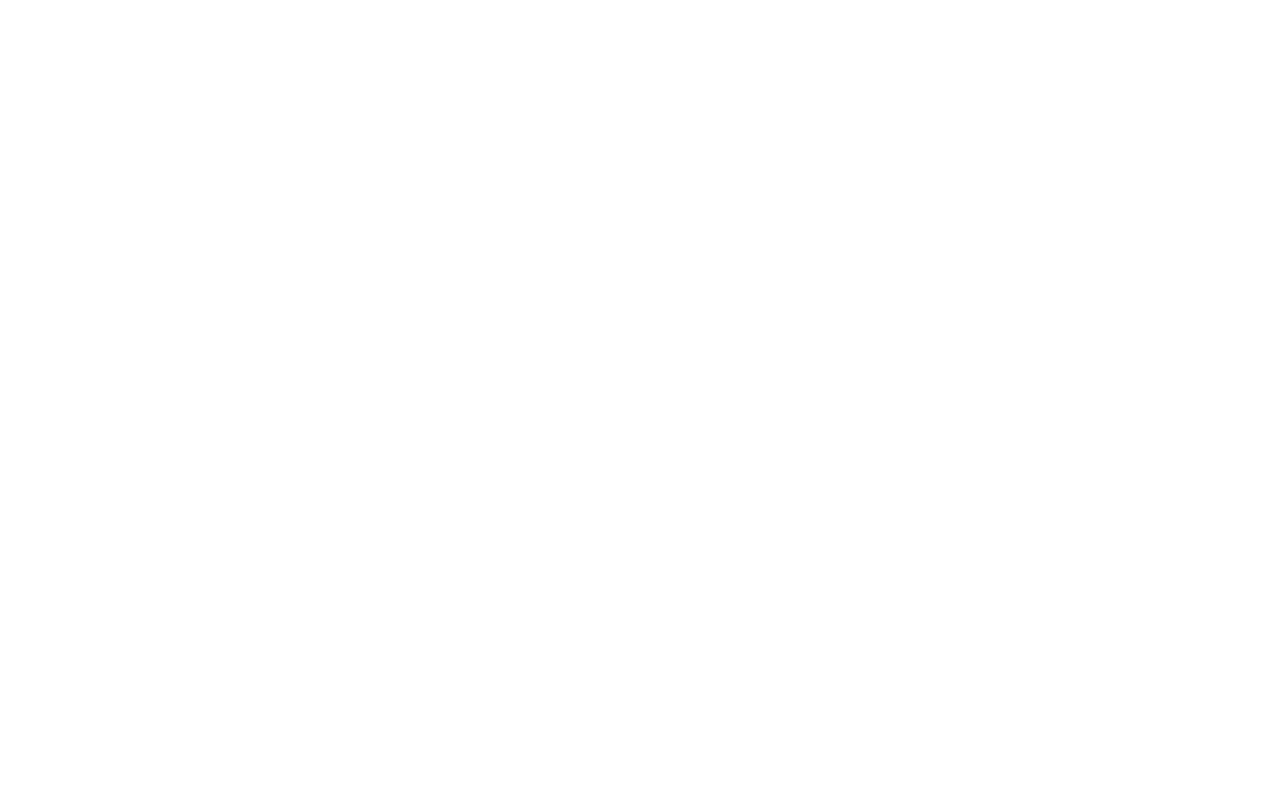
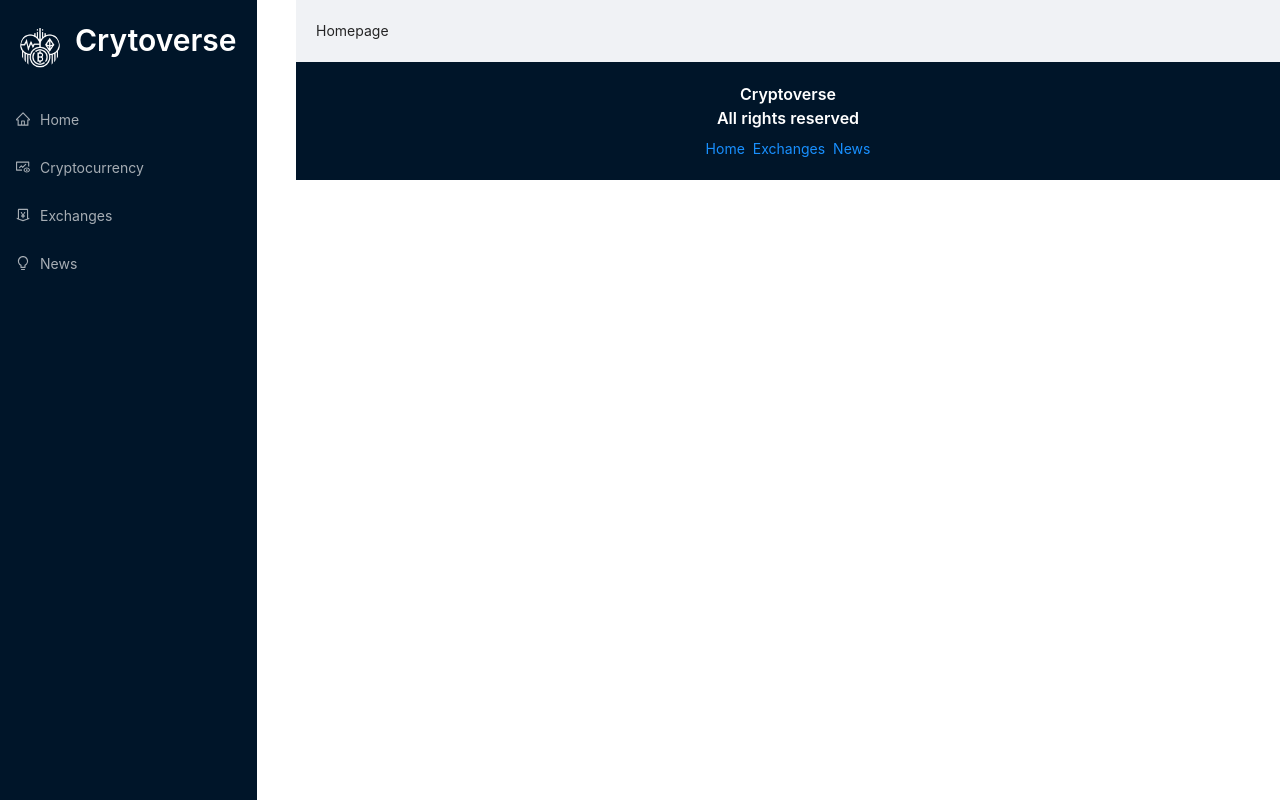
Before and after one commit to Hostlife22/cryptocurrency, a React (Vite) app: page / in a window 1280 px wide. Built offline with nearby package versions, Linux system fonts and the light colour scheme.

Commit message:
feat: added start pages

```diff
--- a/src/App.css
+++ b/src/App.css
@@ -1,42 +1,378 @@
-.App {
-  text-align: center;
+:root {
+  --text-primary: #000;
+  --bgPrimary: #fff;
+  --bgSecondary: #f9f9f9;
+  --pink: #0071bd;
+  --light-blue: #e6f7ff;
+  --border: #d9d9d9;
 }
 
-.App-logo {
-  height: 40vmin;
-  pointer-events: none;
+* {
+  margin: 0;
+  padding: 0;
+  box-sizing: border-box;
 }
 
-@media (prefers-reduced-motion: no-preference) {
-  .App-logo {
-    animation: App-logo-spin infinite 20s linear;
+a:hover {
+  color: var(--pink) !important;
+}
+
+.app {
+  display: flex;
+  overflow: hidden;
+}
+
+.navbar {
+  flex: 0.2;
+  background-color: rgb(0, 21, 41);
+}
+
+.main {
+  flex: 0.8;
+  width: 100%;
+}
+.routes {
+  padding: 20px;
+}
+.nav-container {
+  position: fixed;
+  left: 0;
+  margin: 10px;
+  height: 100vh;
+  margin: 0px;
+  background-color: rgb(0, 21, 41);
+}
+
+.logo-container {
+  background-color: #001529;
+  display: flex;
+  padding: 20px;
+  align-items: center;
+  width: 100%;
+}
+.logo {
+  display: inline-block;
+  margin: 0 0 0 15px;
+}
+.logo a {
+  color: white;
+}
+.menu-control-container {
+  display: none !important;
+  position: absolute !important;
+  right: 10px !important;
+  top: 25px !important;
+  font-size: 1.2rem !important;
+  background-color: var(--bgSecondary) !important;
+  border: none !important;
+}
+
+.loader {
+  height: 81vh;
+  display: flex;
+  justify-content: center;
+  align-items: center;
+}
+
+@media screen and (max-width: 1300px) {
+  .main {
+    margin-left: 50px;
   }
 }
 
-.App-header {
-  background-color: #282c34;
-  min-height: 100vh;
-  display: flex;
-  flex-direction: column;
-  align-items: center;
-  justify-content: center;
-  font-size: calc(10px + 2vmin);
-  color: white;
-}
-
-.App-link {
-  color: #61dafb;
-}
-
-@keyframes App-logo-spin {
-  from {
-    transform: rotate(0deg);
-  }
-  to {
-    transform: rotate(360deg);
+@media screen and (max-width: 1170px) {
+  .main {
+    margin-left: 50px;
   }
 }
 
-button {
-  font-size: calc(10px + 2vmin);
+@media screen and (max-width: 1000px) {
+  .main {
+    margin-left: 100px;
+  }
 }
+
+@media screen and (max-width: 800px) {
+  .app {
+    flex-direction: column;
+    overflow: hidden;
+  }
+
+  .navbar {
+    flex: 1;
+  }
+
+  .main {
+    flex: 1;
+    margin-top: 90px;
+    margin-left: 0px;
+    margin-right: 10px;
+  }
+
+  .nav-container {
+    height: 8vh;
+    position: fixed;
+    width: 100%;
+    z-index: 100;
+    background-color: var(--bgSecondary);
+  }
+
+  .menu-control-container {
+    display: block !important;
+  }
+
+  .ant-menu {
+    position: absolute;
+    right: 0px;
+  }
+  .home-title {
+    font-size: 1.4rem !important;
+  }
+  .show-more {
+    font-size: 1.3rem !important;
+  }
+}
+
+.coin-detail-container {
+  margin: 30px;
+}
+
+.coin-heading-container {
+  display: flex;
+  justify-content: center;
+  align-items: center;
+  flex-direction: column;
+  border-bottom: 1px solid var(--border);
+  padding-top: 20px;
+  padding-bottom: 20px;
+  gap: 10px;
+}
+
+.coin-heading-container .coin-name {
+  font-weight: 900;
+  color: var(--pink);
+}
+
+.coin-heading-container p {
+  font-size: 1rem;
+  opacity: 0.9;
+  margin-bottom: 20px;
+}
+
+.stats-container {
+  display: flex;
+  justify-content: space-between;
+  align-items: center;
+  gap: 40px;
+}
+
+.stats-container h2 {
+  font-weight: 700;
+  font-size: 1.4rem;
+  margin-top: 20px;
+  color: var(--pink);
+}
+
+.coin-details-heading {
+  font-weight: 700 !important;
+  margin-top: 20px !important;
+  color: var(--pink) !important;
+}
+
+.coin-stats {
+  display: flex;
+  justify-content: space-between;
+  border-bottom: 1px solid var(--border);
+  font-size: 1rem;
+  opacity: 0.9;
+  padding: 20px;
+}
+
+.coin-stats-name {
+  display: flex;
+  gap: 10px;
+  font-size: 1rem;
+}
+
+.stats {
+  font-weight: 800;
+}
+
+.coin-value-statistics-heading p {
+  font-size: 1rem;
+  opacity: 0.9;
+}
+
+.coin-desc-link {
+  display: flex;
+  gap: 40px;
+  margin-top: 40px;
+  padding-top: 20px;
+}
+
+.coin-desc-link h2 {
+  font-weight: 700;
+  color: var(--pink);
+}
+
+.coin-desc-link p {
+  font-size: 1rem;
+  opacity: 0.9;
+}
+
+.coin-desc-link a {
+  color: var(--pink);
+}
+
+.coin-desc-link h3 {
+  font-weight: 700;
+}
+
+.coin-desc {
+  flex: 0.5;
+}
+
+.coin-links {
+  padding: 0px 20px;
+  flex: 0.5;
+}
+
+.coin-link {
+  display: flex;
+  justify-content: space-between;
+  align-items: center;
+  border-bottom: 1px solid var(--border);
+  padding: 20px;
+}
+
+.link-name {
+  text-transform: capitalize;
+  font-size: 1rem;
+}
+
+.coin-link a {
+  color: var(--pink);
+  font-weight: 700;
+  font-size: 1rem;
+}
+
+.coin-link:hover,
+.coin-stats:hover {
+  background-color: var(--bgSecondary);
+}
+
+@media screen and (max-width: 1000px) {
+  .stats-container {
+    flex-direction: column;
+  }
+  .coin-desc-link {
+    flex-direction: column;
+  }
+  .stats-container h2 {
+    margin-top: 0px;
+  }
+}
+
+@media screen and (max-width: 500px) {
+  .coin-links {
+    padding: 0px;
+  }
+  .coin-detail-container {
+    margin: 0;
+  }
+}
+@media screen and (max-width: 500px) {
+  .heading {
+    margin-top: 20px;
+  }
+}
+
+.select-news {
+  width: 180px;
+}
+.news-card {
+  min-height: 300px !important;
+}
+.news-image-container {
+  display: flex !important;
+  justify-content: space-between !important;
+}
+.news-title {
+  width: 70%;
+}
+
+.news-image-container .img {
+  width: 100px;
+  height: 100px;
+}
+.news-card p {
+  color: black;
+  margin: 10px 0px !important;
+}
+.provider-container {
+  display: flex;
+  justify-content: space-between;
+}
+.provider-name {
+  margin-left: 10px;
+}
+
+.chart-header {
+  display: flex;
+  justify-content: space-between;
+  gap: 50px;
+  color: #0071bd;
+}
+.chart-title {
+  color: #0071bd !important;
+}
+.price-container {
+  display: flex !important;
+  gap: 20px !important;
+  align-items: center !important;
+  flex-wrap: wrap !important;
+}
+.price-change {
+  font-weight: 900 !important;
+}
+.current-price {
+  margin-top: 0px !important;
+  font-weight: 900 !important;
+}
+.home-heading-container {
+  display: flex;
+  justify-content: space-between;
+  align-items: center;
+  margin-top: 40px;
+}
+.show-more {
+  margin-top: 0px !important;
+}
+.exchange-image {
+  margin: 0px 10px !important;
+}
+.search-crypto {
+  margin: 20px auto 30px auto;
+  width: 250px;
+}
+.crypto-card-container {
+  min-height: 65vh !important;
+}
+.crypto-card {
+  min-width: 250px;
+}
+.crypto-card .crypto-image {
+  width: 35px;
+}
+.select-timeperiod {
+  width: 200px !important;
+  margin-top: 20px !important;
+}
+
+.footer {
+  background-color: #001529;
+  display: flex;
+  flex-direction: column;
+  padding: 20px;
+  align-items: center;
+}
--- a/src/App.tsx
+++ b/src/App.tsx
@@ -1,7 +1,40 @@
+import { Layout, Space, Typography } from 'antd';
+import { Link, Route, Routes } from 'react-router-dom';
+// import { Layout, Typography, Space } from "antd";
 import './App.css';
+import { Cryptocurrencies, CryptoDetails, Exchanges, Homepage, Navbar, News } from './components';
 
 function App() {
-  return <div className="App" />;
+  return (
+    <div className="app">
+      <div className="navbar">
+        <Navbar />
+      </div>
+      <div className="main">
+        <Layout>
+          <div className="routes">
+            <Routes>
+              <Route path="/" element={<Homepage />} />
+              <Route path="exchanges" element={<Exchanges />} />
+              <Route path="cryptocurrency" element={<Cryptocurrencies />} />
+              <Route path="crypto/:coinId" element={<CryptoDetails />} />
+              <Route path="/news" element={<News />} />
+            </Routes>
+          </div>
+        </Layout>
+        <div className="footer">
+          <Typography.Title level={5} style={{ color: 'white', textAlign: 'center' }}>
+            Cryptoverse <br /> All rights reserved
+          </Typography.Title>
+          <Space>
+            <Link to="/">Home</Link>
+            <Link to="/exchanges">Exchanges</Link>
+            <Link to="/news">News</Link>
+          </Space>
+        </div>
+      </div>
+    </div>
+  );
 }
 
 export default App;
--- /dev/null
+++ b/src/components/CryptoDetails.tsx
@@ -0,0 +1,7 @@
+import React from 'react';
+
+function CryptoDetails() {
+  return <div>CryptoDetails</div>;
+}
+
+export default CryptoDetails;
--- /dev/null
+++ b/src/components/Cryptocurrencies.tsx
@@ -0,0 +1,7 @@
+import React from 'react';
+
+function Cryptocurrencies() {
+  return <div>Cryptocurrencies</div>;
+}
+
+export default Cryptocurrencies;
--- /dev/null
+++ b/src/components/Exchanges.tsx
@@ -0,0 +1,7 @@
+import React from 'react';
+
+function Exchanges() {
+  return <div>Exchanges</div>;
+}
+
+export default Exchanges;
--- /dev/null
+++ b/src/components/Homepage.tsx
@@ -0,0 +1,7 @@
+import React from 'react';
+
+function Homepage() {
+  return <div>Homepage</div>;
+}
+
+export default Homepage;
--- /dev/null
+++ b/src/components/Navbar.tsx
@@ -0,0 +1,39 @@
+import {
+  BulbOutlined,
+  FundViewOutlined,
+  HomeOutlined,
+  MoneyCollectOutlined,
+} from '@ant-design/icons';
+import { Avatar, Menu, Typography } from 'antd';
+import React from 'react';
+import { Link } from 'react-router-dom';
+import icon from '../images/cryptocurrency.png';
+
+function Navbar() {
+  return (
+    <div className="nav-container">
+      <div className="logo-container">
+        <Avatar src={icon} size="large" />
+        <Typography.Title level={2} className="logo">
+          <Link to="/">Crytoverse</Link>
+        </Typography.Title>
+      </div>
+      <Menu theme="dark">
+        <Menu.Item icon={<HomeOutlined />}>
+          <Link to="/">Home</Link>
+        </Menu.Item>
+        <Menu.Item icon={<FundViewOutlined />}>
+          <Link to="/cryptocurrency">Cryptocurrency</Link>
+        </Menu.Item>
+        <Menu.Item icon={<MoneyCollectOutlined />}>
+          <Link to="/exchanges">Exchanges</Link>
+        </Menu.Item>
+        <Menu.Item icon={<BulbOutlined />}>
+          <Link to="/news">News</Link>
+        </Menu.Item>
+      </Menu>
+    </div>
+  );
+}
+
+export default Navbar;
--- /dev/null
+++ b/src/components/News.tsx
@@ -0,0 +1,7 @@
+import React from 'react';
+
+function News() {
+  return <div>News</div>;
+}
+
+export default News;
--- /dev/null
+++ b/src/components/index.ts
@@ -0,0 +1,6 @@
+export { default as Cryptocurrencies } from './Cryptocurrencies';
+export { default as CryptoDetails } from './CryptoDetails';
+export { default as Exchanges } from './Exchanges';
+export { default as Homepage } from './Homepage';
+export { default as Navbar } from './Navbar';
+export { default as News } from './News';
--- a/src/index.css
+++ /dev/null
@@ -1,13 +0,0 @@
-body {
-  margin: 0;
-  font-family: -apple-system, BlinkMacSystemFont, 'Segoe UI', 'Roboto', 'Oxygen',
-    'Ubuntu', 'Cantarell', 'Fira Sans', 'Droid Sans', 'Helvetica Neue',
-    sans-serif;
-  -webkit-font-smoothing: antialiased;
-  -moz-osx-font-smoothing: grayscale;
-}
-
-code {
-  font-family: source-code-pro, Menlo, Monaco, Consolas, 'Courier New',
-    monospace;
-}
--- a/src/main.tsx
+++ b/src/main.tsx
@@ -1,10 +1,13 @@
+import 'antd/dist/antd.css';
 import React from 'react';
 import ReactDOM from 'react-dom/client';
+import { BrowserRouter as Router } from 'react-router-dom';
 import App from './App';
-import './index.css';
 
 ReactDOM.createRoot(document.getElementById('root')!).render(
   <React.StrictMode>
-    <App />
+    <Router>
+      <App />
+    </Router>
   </React.StrictMode>,
 );
```
Also changed, not shown: package.json (+14 -3 lines), src/images/cryptocurrency.png (added), 1 other file (tests, documents, lock files or other folders).
